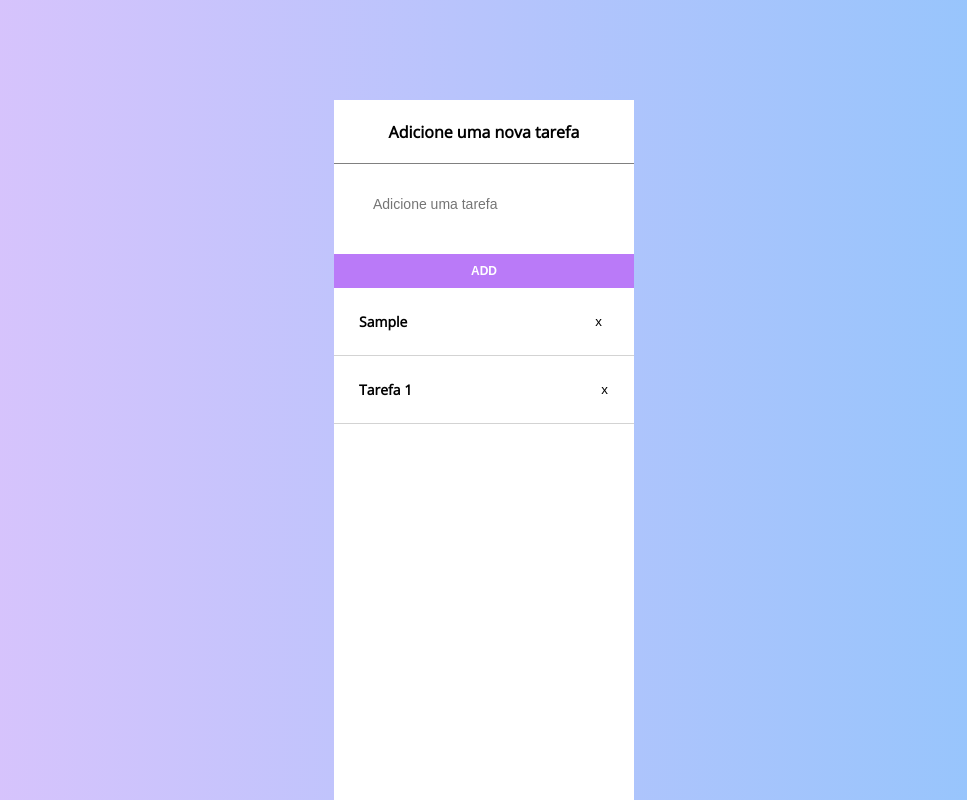
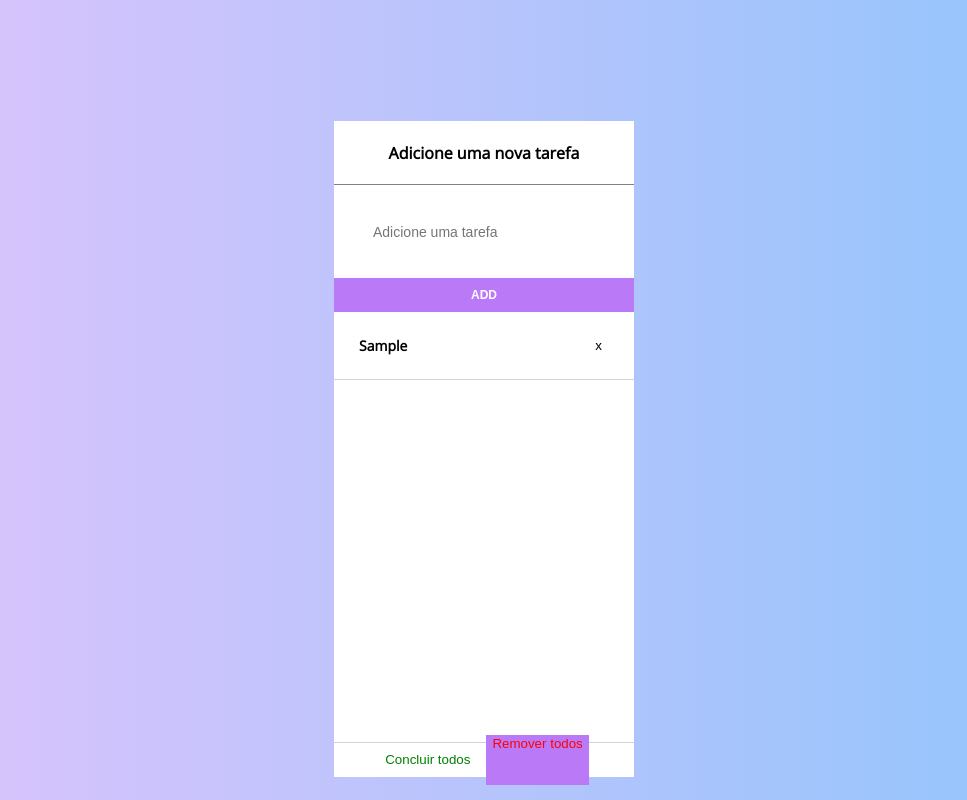
Before and after one commit to IzadoraDias/Projeto-JS, a plain HTML site: page index.html in a window 1280 px wide. Both pictures are taken after typing "Sample" into the empty fields and a click on the button "ADD". Shown: the top 800 px of the page, without its empty margins (156-1123 px from the left). Drawn offline with nearby package versions, Linux system fonts and the light colour scheme.

Commit message:
atualização fase 4

```diff
--- a/css/style.css
+++ b/css/style.css
@@ -12,10 +12,11 @@ body {
 
 .container{
     width: 300px;
-    margin: 100px auto;
+    margin: 121px auto -88px;
     background-color: white;
     align-items: center;
     justify-content: center;
+
 }
 
 h1{
@@ -44,10 +45,12 @@ header{
 .tarefa-composer__input{
     align-items: center;
     border: 1px solid #ffffff;
-    height: 80px;
+    height: 93px;
     padding: 38px;
     font-size: 14px;
     width: 100%;
+    margin-bottom: -10px;
+
 }
 
 .tarefa-composer__button {
@@ -70,7 +73,8 @@ header{
 }*/
 
 .tarefas-caixa{
-    height: 85%;
+    height: 55%;
+    word-wrap: break-word;
 }
 
 .tarefas{
@@ -93,7 +97,7 @@ header{
 .tarefa-texto__checked{
     margin-left: 5px;
     width: 96%;
-    color: lightgray;
+    color: gray;
     text-decoration: line-through;
     font-weight: bold;
     font-size: 14px;
@@ -110,10 +114,15 @@ header{
 footer{
     width: 300px;
     display: flex;
-    align-content: space-around;
-    border: lightgray 1px solid;
+    align-content: space-between;
+    border-top: lightgray 1px solid;
     height: 35px;
     align-items: center;
+    margin: 86px auto -77px;
+    background-color: white;
+    align-items: center;
+    justify-content: center;
+
 }
 
 
@@ -121,6 +130,11 @@ footer{
     background-color: white;
     border: white;
     color: red;
+    display: flex;
+    flex: space-between;
+    background-color: #ba7af8;
+    height: 50px;
+    margin-left: 10px;
 }
 
 .tarefa-lista__completed-button{
--- a/index.html
+++ b/index.html
@@ -25,16 +25,7 @@
             <button class="button tarefa-composer__button">add</button>
         </div>
 
-        <div class="tarefas-caixa">
-            <div class="tarefas">
-                <div class="tarefa-texto">
-                    <p>Tarefa 1</p>
-                </div>
-                <div class="tarefa__lista">
-                    <button class="tarefa-lista__delete-button">x</button>
-                </div>
-            </div>
-
+        <div class="tarefas-caixa"> </div>
 
 
     </div>
@@ -47,7 +38,6 @@
             <button class="tarefa-lista__remove-button">Remover todos</button>
         </div>
     </footer>
-    </div>
 
     <script src="script/script.js"></script>
 </body>
--- a/script/script.js
+++ b/script/script.js
@@ -6,20 +6,31 @@ const inputTexto = document.getElementById("tarefaComposerInput")
 button.addEventListener("click", function (event) {
     event.preventDefault();
 
-    if (inputTexto.value === undefined || inputTexto.value === null || inputTexto.value === "" || inputTexto.value === "                  "){
+
+    if (inputTexto.value === undefined || inputTexto.value === null || inputTexto.value === "" || inputTexto.value === " ") {
         inputTexto.focus();
         return false
     }
 
+    const re = /\w+/ig
+
+    if (!re.test(inputTexto.value)) {
+        inputTexto.focus();
+        return false
+    }
+
+
+
     //cria a div
-    const div= document.createElement("div");
+    const div = document.createElement("div");
     div.className = "tarefas"
     //cria um p e insete o valor do input
-    const text= document.createElement("p")
+    const text = document.createElement("p")
+    console.log("text")
     text.className = "tarefa-texto"
     text.innerHTML = inputTexto.value;
     //cria o botão de excluir
-    const buttonDelete= document.createElement("button")
+    const buttonDelete = document.createElement("button")
     buttonDelete.className = "tarefa-lista__delete-button"
     buttonDelete.innerHTML = `<button class="tarefa-lista__delete-button">x</button>`
 
@@ -29,47 +40,72 @@ button.addEventListener("click", function (event) {
 
     //insere antes do ultimo elemento criado
     const tarefaLista = document.querySelector(".tarefas-caixa");
-    tarefaLista.insertBefore(div, tarefaLista.childNodes[0]);
+    tarefaLista.insertBefore(div, tarefaLista.childNodes[0].nextSibling);
 
     //limpar o campo de texto
     inputTexto.value = null;
 
     //ação do botão excluir
     const botaoExcluir = document.querySelector(".tarefa-lista__delete-button");
-    botaoExcluir.addEventListener("click", function(event){
+    botaoExcluir.addEventListener("click", function (event) {
         event.preventDefault();
         div.remove();
+
     })
 
-    text.addEventListener("click", function(event){
+
+    text.addEventListener("click", function (event) {
         event.preventDefault();
 
-    if( text.classList.contains("tarefa-texto")){
+        if (text.classList.contains("tarefa-texto")) {
             text.classList.remove("tarefa-texto")
             text.classList.add("tarefa-texto__checked")
-    }else{
+        } else {
             text.classList.remove("tarefa-texto__checked")
             text.classList.add("tarefa-texto")
         }
     })
+    const tarefas = document.querySelector(".tarefas")
+    const botaoRemover = document.querySelector(".tarefa-lista__remove-button");
+    botaoRemover.addEventListener("click", function (event) {
+        event.preventDefault();
+        tarefas.remove();
 
-    const botaoRemover = document.querySelector(".tarefa-lista__remove-button");
-      botaoRemover.addEventListener("click", function(event){
-        event.preventDefault();
-        tarefaLista.remove();
+    })
 })
 
+   const div = document.querySelector("div");
+
+
+
+    const buttonDelete = document.querySelector("button")
+
+
 const botaoConcluir = document.querySelector(".tarefa-lista__completed-button")
-      botaoConcluir.addEventListener("click", function(event){
+
+console.log(botaoConcluir);
+
+ botaoConcluir.addEventListener("click", function (event) {
     event.preventDefault();
 
-        if( text.classList.contains("tarefa-texto")){
-            text.classList.remove("tarefa-texto")
-            text.classList.add("tarefa-texto__checked")
-        }else{
-            text.classList.remove("tarefa-texto__checked")
-            text.classList.add("tarefa-texto")
+    const text = document.querySelector(".tarefas")
+    let contador = 0;
+
+    for(let i = 0; i < text.length; i++) {
+        if (contador % 2 === 0) {
+            text[i].classList.remove("tarefa-texto")
+            text[i].classList.add("tarefa-texto__checked")
+        } else {
+            text[i].classList.remove("tarefa-texto__checked")
+            text[i].classList.add("tarefa-texto")
+
+        } contador++
     }
+
+    // if (text.classList.contains("tarefa-texto")){
+    //     text.classList.remove("tarefa-texto")
+    //     text.classList.add("tarefa-texto__checked")
+    // }else{
+    //     text.classList.remove("tarefa-texto__checked")
+    //     text.classList.add("tarefa-texto")
 })
-
-})
```
Lines whose indentation alone changed are shown as unchanged.
